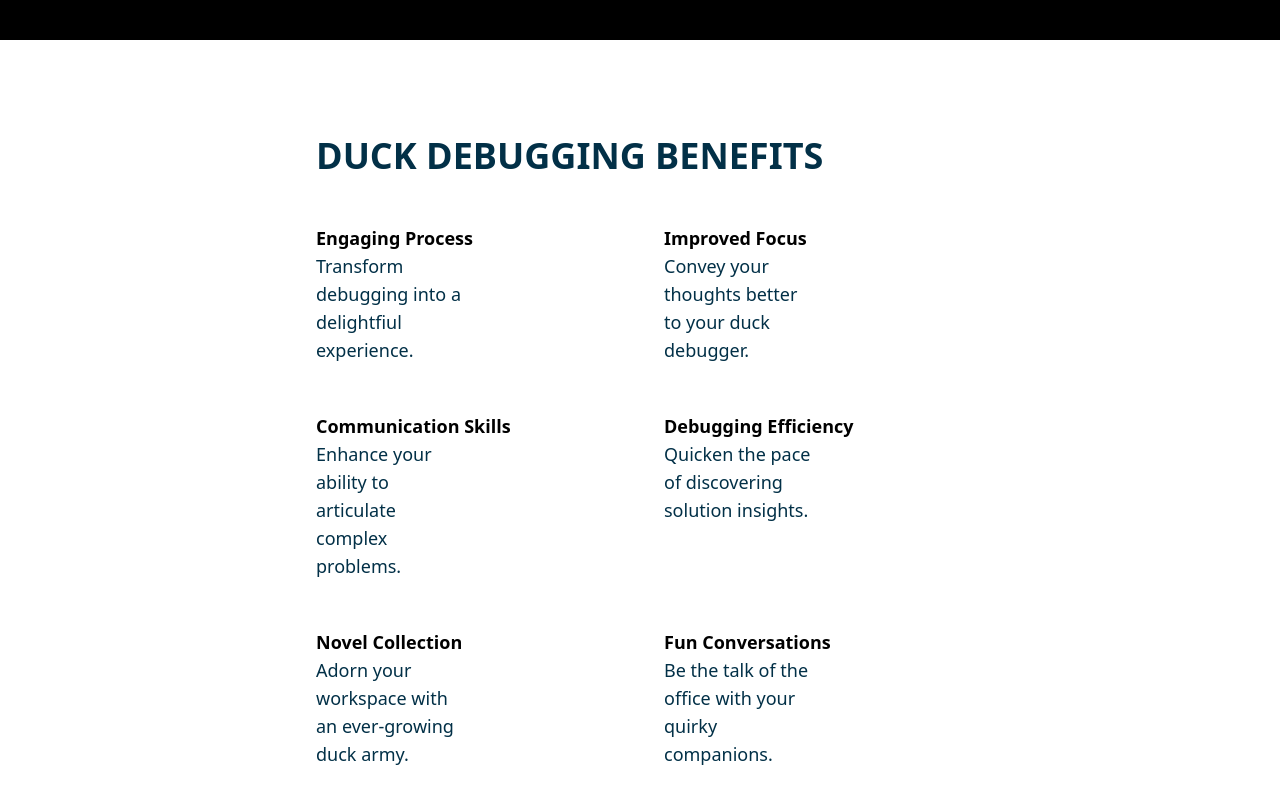
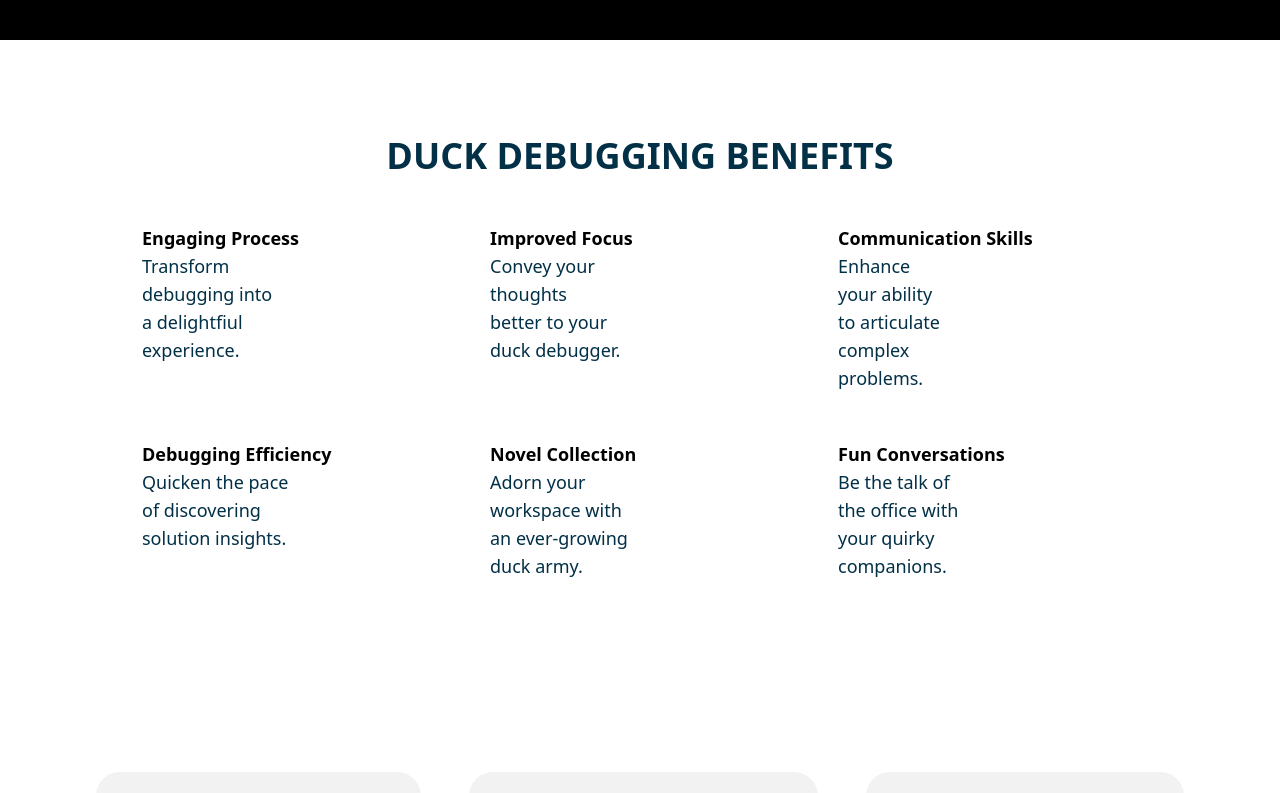
Before and after one commit to Cloudy-96/QuackyCoders, a React (Create React App) app: page / in a window 1280 px wide. Shown: the part 1480-2273 px from the top of the page. Built offline with nearby package versions, Linux system fonts and the light colour scheme.

Commit message:
rebalance of benefits section, and some readme updates

```diff
--- a/src/components/DuckBenefits.tsx
+++ b/src/components/DuckBenefits.tsx
@@ -33,16 +33,16 @@ export default function DuckBenefits() {
   ];
 
   return (
-    <section className="grid gap-12 justify-center w-screen lg:max-w-[1300px] *:px-[36px] py-24">
-      <h1 className=" text-4xl font-bold w-[100%] lg:px-60">
+    <section className="grid gap-12 justify-center w-screen lg:max-w-[1300px] *:px-[36px] py-24 m-auto">
+      <h1 className=" text-4xl font-bold w-[100%] md:text-center lg:px-60">
         Duck debugging benefits
       </h1>
 
-      <ul className=" grid lg:grid-cols-2 gap-y-4 lg:gap-y-12 justify-center justify-items-center lg:gap-x-12 w-[100%] lg:max-w-[1300px] lg:px-60 lg:justify-items-start">
+      <ul className="m-auto grid md:grid-cols-2 lg:grid-cols-3 gap-y-4 lg:gap-y-12 justify-center justify-items-center lg:gap-x-12 w-[100%] lg:max-w-[1300px] ">
         {benefits.map((benefit) => (
           <li
             key={benefit.id}
-            className="w-[100%] flex lg:justify-center *:text-left"
+            className="text-balance w-[100%] md:w-[80%] lg:w-[100%] flex lg:justify-center *:text-left"
           >
             <div>
               <h2 className="text-lg font-bold capitalize">{benefit.title}</h2>
```
Also changed, not shown: 1 other file (tests, documents, lock files or other folders).
